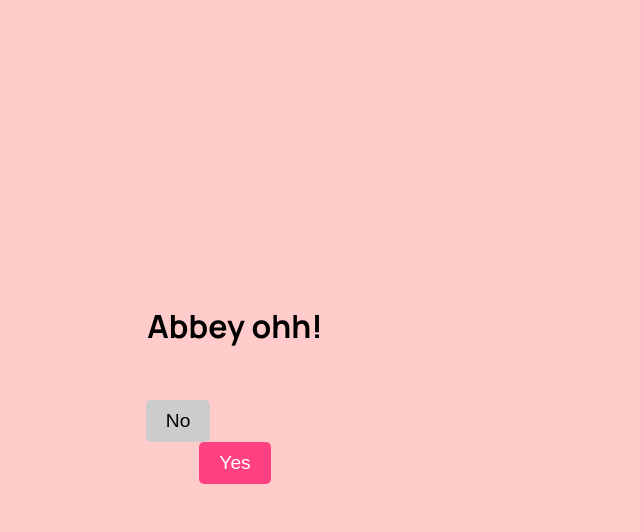
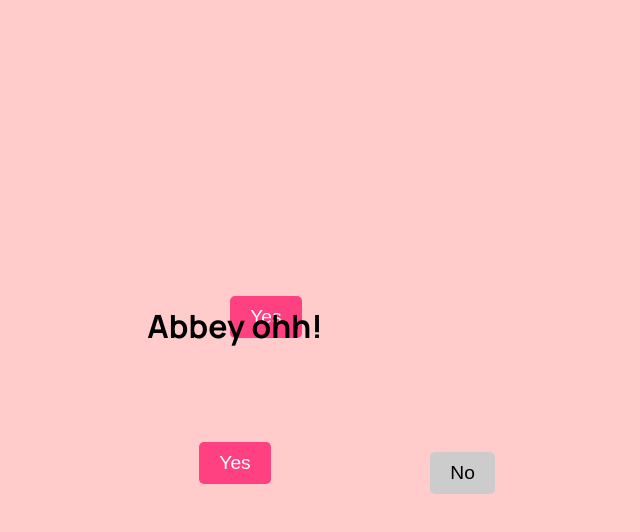
Before and after one commit to srijanbhatia/nikubemyvalentine, a plain HTML site: page index.html in a window 1280 px wide. Both pictures are taken after a click on the button "No". Shown: the whole page, without its empty margins (405-1045 px from the left). Drawn offline with Linux system fonts and the light colour scheme.

Commit message:
Update index.html

```diff
--- a/index.html
+++ b/index.html
@@ -33,7 +33,7 @@
             max-width: 350px;
             height: 150px;
             display: flex;
-            justify-content: center;
+            justify-content: space-around;
             align-items: center;
             gap: 10px;
         }
@@ -79,7 +79,7 @@
 
     <div id="cameraContainer">
         <video id="video" autoplay></video>
-        <button onclick="takePhoto()">📸 Capture</button>
+        <button id="captureButton" onclick="takePhoto()">📸 Capture</button>
         <canvas id="canvas" class="hidden"></canvas>
         <a id="shareLink" class="hidden" download="reaction.png">Share on WhatsApp</a>
     </div>
@@ -108,12 +108,11 @@
 
         function moveNoButton() {
             let noButton = document.getElementById("noButton");
-            let container = document.getElementById("buttonContainer");
-            let maxX = container.offsetWidth - noButton.offsetWidth - 20;
-            let maxY = container.offsetHeight - noButton.offsetHeight - 20;
+            let maxX = window.innerWidth - noButton.offsetWidth - 50;
+            let maxY = window.innerHeight - noButton.offsetHeight - 100;
 
-            let newX = Math.max(10, Math.min(Math.random() * maxX, maxX));
-            let newY = Math.max(10, Math.min(Math.random() * maxY, maxY));
+            let newX = Math.max(20, Math.random() * maxX);
+            let newY = Math.max(50, Math.random() * maxY);
 
             noButton.style.position = "absolute";
             noButton.style.left = newX + "px";
@@ -122,6 +121,24 @@
             document.getElementById("valentineMessage").innerHTML = "Abbey oh" + "h".repeat(ohCount).replace(/(.{15})/g, "$1<br>") + "!";
             ohCount++;
             addYesButton();
+        }
+
+        function addYesButton() {
+            let newButton = document.createElement("button");
+            newButton.innerText = "Yes";
+            newButton.classList.add("yes");
+            newButton.style.position = "absolute";
+            let maxX = window.innerWidth - 100;
+            let maxY = window.innerHeight - 150;
+
+            let newX = Math.max(20, Math.random() * maxX);
+            let newY = Math.max(100, Math.random() * maxY);
+
+            newButton.style.left = newX + "px";
+            newButton.style.top = newY + "px";
+
+            newButton.onclick = sayYes;
+            document.body.appendChild(newButton);
         }
 
         function openCamera() {
```
